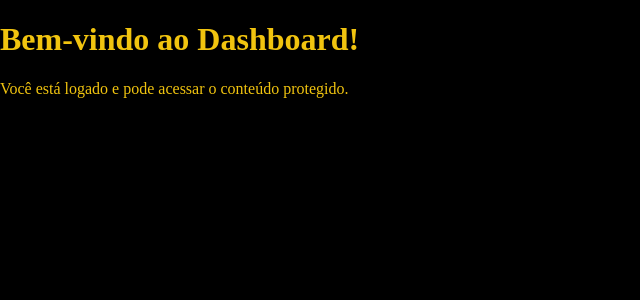
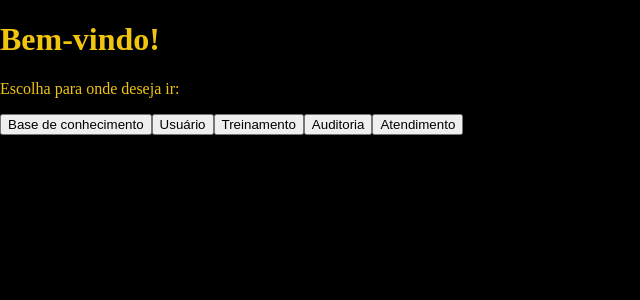
Before and after one commit to Wertco-Bombas/Wertco, a Next.js app: page /dashboard in a window 1280 px wide. Shown: the top 300 px of the page, without its empty margins (0-640 px from the left). Built offline with nearby package versions, Linux system fonts and the light colour scheme.

Commit message:
Update dashboard.js

```diff
--- a/pages/dashboard.js
+++ b/pages/dashboard.js
@@ -1,8 +1,25 @@
 export default function Dashboard() {
   return (
     <div className="dashboard-container">
-      <h1>Bem-vindo ao Dashboard!</h1>
-      <p>Você está logado e pode acessar o conteúdo protegido.</p>
+      <h1>Bem-vindo!</h1>
+      <p>Escolha para onde deseja ir:</p>
+      <div className="dashboard-buttons">
+        <button onClick={() => (window.location.href = "/base")}>
+          Base de conhecimento
+        </button>
+        <button onClick={() => (window.location.href = "/usuario")}>
+          Usuário
+        </button>
+        <button onClick={() => (window.location.href = "/treinamento")}>
+          Treinamento
+        </button>
+        <button onClick={() => (window.location.href = "/auditoria")}>
+          Auditoria
+        </button>
+        <button onClick={() => (window.location.href = "/atendimento")}>
+          Atendimento
+        </button>
+      </div>
     </div>
   );
 }
```
